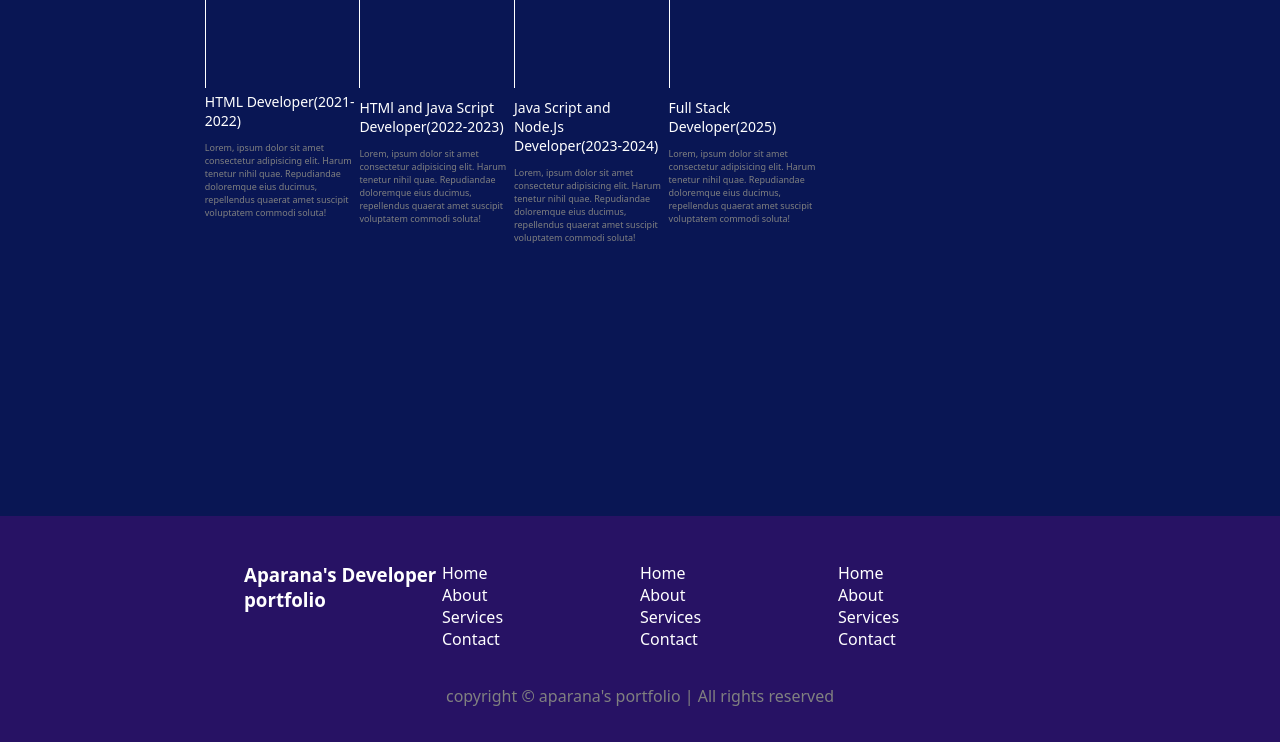
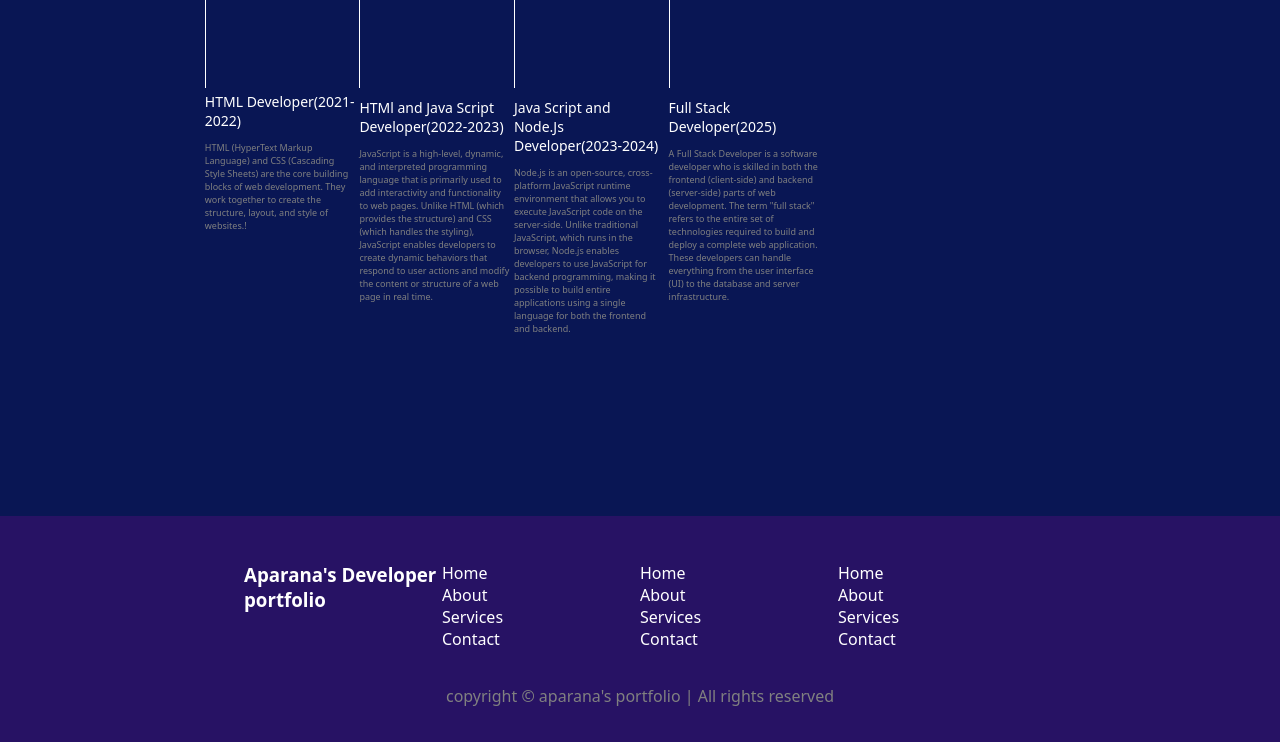
Before and after one commit to aparana123/portfolio, a plain HTML site: page index.html in a window 1280 px wide. Shown: the part 934-1676 px from the top of the page. Drawn offline with nearby package versions, Linux system fonts and the light colour scheme.

Commit message:
index.html

```diff
--- a/index.html
+++ b/index.html
@@ -47,22 +47,36 @@
                     <div class="vertical">
                         <img class="image-top"src="htmllogo.png" alt="">
                         <div class="vertical-text">HTML Developer(2021-2022)</div>
-                        <div class="vertical-desc">Lorem, ipsum dolor sit amet consectetur adipisicing elit. Harum tenetur nihil quae. Repudiandae doloremque eius ducimus, repellendus quaerat amet suscipit voluptatem commodi soluta!</div>
+                        <div class="vertical-desc">HTML (HyperText Markup Language) and CSS (Cascading Style Sheets) are the
+                        core building blocks of web development. They work together to create the structure, layout, and
+                        style of websites.!</div>
                     </div>
                     <div class="vertical">
                         <img class="image-top"src="js logo.png.png" alt="">
                         <div class="vertical-text">HTMl and Java Script Developer(2022-2023)</div>
-                        <div class="vertical-desc">Lorem, ipsum dolor sit amet consectetur adipisicing elit. Harum tenetur nihil quae. Repudiandae doloremque eius ducimus, repellendus quaerat amet suscipit voluptatem commodi soluta!</div>
+                        <div class="vertical-desc">JavaScript is a high-level, dynamic, and interpreted programming language
+                        that is primarily used to add interactivity and functionality to web pages. Unlike HTML (which
+                        provides the structure) and CSS (which handles the styling), JavaScript enables developers to
+                        create dynamic behaviors that respond to user actions and modify the content or structure of a
+                        web page in real time.</div>
                     </div>
                     <div class="vertical">
                         <img class="image-top"src="njs.png.png" alt="">
                         <div class="vertical-text">Java Script and Node.Js Developer(2023-2024)</div>
-                        <div class="vertical-desc">Lorem, ipsum dolor sit amet consectetur adipisicing elit. Harum tenetur nihil quae. Repudiandae doloremque eius ducimus, repellendus quaerat amet suscipit voluptatem commodi soluta!</div>
+                        <div class="vertical-desc">Node.js is an open-source, cross-platform JavaScript runtime environment
+                        that allows you to execute JavaScript code on the server-side. Unlike traditional JavaScript,
+                        which runs in the browser, Node.js enables developers to use JavaScript for backend programming,
+                        making it possible to build entire applications using a single language for both the frontend
+                        and backend.</div>
                     </div>
                     <div class="vertical">
                         <img class="image-top"src="developer1.png.png" alt="">
                         <div class="vertical-text">Full Stack Developer(2025)</div>
-                        <div class="vertical-desc">Lorem, ipsum dolor sit amet consectetur adipisicing elit. Harum tenetur nihil quae. Repudiandae doloremque eius ducimus, repellendus quaerat amet suscipit voluptatem commodi soluta!</div>
+                        <div class="vertical-desc">A Full Stack Developer is a software developer who is skilled in both the
+                        frontend (client-side) and backend (server-side) parts of web development. The term "full stack"
+                        refers to the entire set of technologies required to build and deploy a complete web
+                        application. These developers can handle everything from the user interface (UI) to the database
+                        and server infrastructure.</div>
                     </div>
                 </div>
             </section>
```
